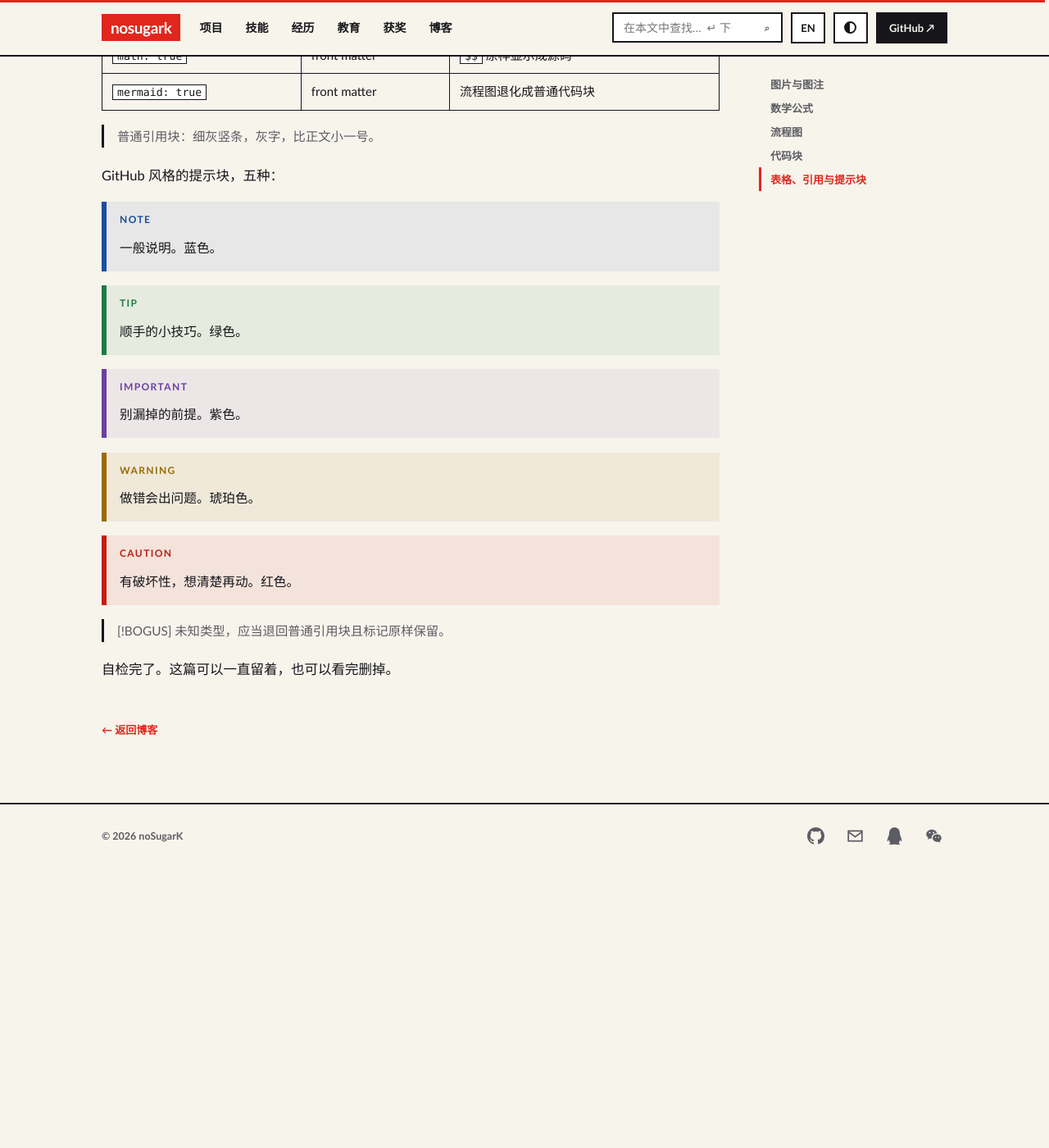
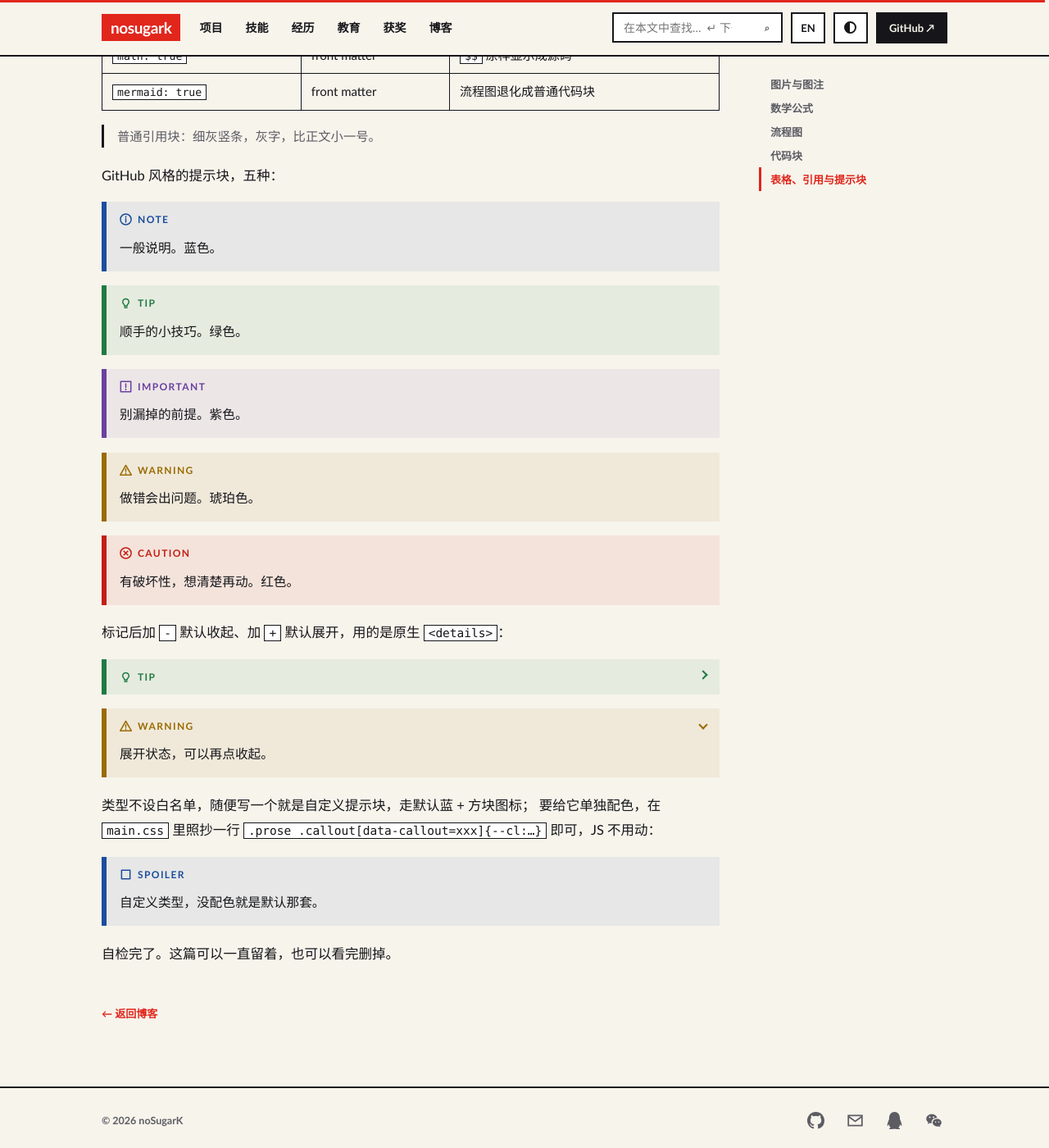
Before and after one commit to noSugarK/nosugark.github.io, a Jekyll site: the page built from _posts/2026-09-21-render-test.md, in a window 1280 px wide and 1400 px high, scrolled down 2881 px. Shown: the whole window at 82% size. Built offline with Jekyll 4.4.1, drawn with Linux system fonts in a browser that asks for light colours; before the commit the page ends 3946 px from its top, so only the background shows below that.

Commit message:
feat: 提示块加图标、折叠与自定义类型
- 五种类型各配内联 SVG 图标，描边走 currentColor 跟随配色
- 标记后加 - 默认收起、加 + 默认展开，用原生 details
- 类型不再设白名单，> [!XXX] 走默认色，配色在 CSS 里加一行即可

```diff
--- a/_posts/2026-09-21-render-test.md
+++ b/_posts/2026-09-21-render-test.md
@@ -94,7 +94,20 @@ GitHub 风格的提示块，五种：
 > [!CAUTION]
 > 有破坏性，想清楚再动。红色。
 
-> [!BOGUS]
-> 未知类型，应当退回普通引用块且标记原样保留。
+标记后加 `-` 默认收起、加 `+` 默认展开，用的是原生 `<details>`：
+
+> [!TIP]-
+> 收起状态，点标题这行展开。
+>
+> 折叠块里段落、代码、列表都正常。
+
+> [!WARNING]+
+> 展开状态，可以再点收起。
+
+类型不设白名单，随便写一个就是自定义提示块，走默认蓝 + 方块图标；
+要给它单独配色，在 `main.css` 里照抄一行 `.prose .callout[data-callout=xxx]{--cl:…}` 即可，JS 不用动：
+
+> [!SPOILER]
+> 自定义类型，没配色就是默认那套。
 
 自检完了。这篇可以一直留着，也可以看完删掉。
--- a/assets/css/main.css
+++ b/assets/css/main.css
@@ -428,11 +428,13 @@ footer .wrap{display:flex;justify-content:space-between;align-items:center;gap:1
    原来是 8px 强调色粗杠，和 .prose h2 的竖杠一模一样，扫一眼分不出是引用还是标题。 */
 .prose blockquote{border-left:3px solid var(--line);padding-left:16px;
   color:var(--muted);font-size:.93em}
-.prose blockquote>*+*{margin-top:.8em}
+.prose blockquote>*+*,.prose .callout details>*+*{margin-top:.8em}
 /* GitHub 的 > [!NOTE] 语法 kramdown 不认，由 site.js 摘掉首行标记后打上 .callout。
-   竖条 / 标签 / 淡底共用 --cl，换类型只换这一个变量。
+   竖条 / 标签 / 图标 / 淡底共用 --cl，换类型只换这一个变量。
    类型写在 data-callout 上而不是类名里：note / tip 这种词太通用，
-   .note 已经被空状态框占着了。 */
+   .note 已经被空状态框占着了。
+   自定义类型（> [!XXX]）直接可用，走默认色和方块图标；
+   要给它专属配色，在下面照抄一行就行，JS 不用动。 */
 .prose .callout{--cl:var(--c-note);
   border-left:6px solid var(--cl);padding:14px 16px;
   background:color-mix(in srgb,var(--cl) 8%,transparent);
@@ -441,7 +443,19 @@ footer .wrap{display:flex;justify-content:space-between;align-items:center;gap:1
 .prose .callout[data-callout=important]{--cl:var(--c-imp)}
 .prose .callout[data-callout=warning]{--cl:var(--c-warn)}
 .prose .callout[data-callout=caution]{--cl:var(--c-caution)}
-.callout-label{display:block;font:700 12px var(--mono);letter-spacing:1.4px;color:var(--cl)}
+.callout-label{display:flex;align-items:center;gap:7px;
+  font:700 12px var(--mono);letter-spacing:1.4px;text-transform:uppercase;color:var(--cl)}
+/* 图标只给线条，颜色靠 currentColor 跟着 --cl 走，深浅色不用各画一套 */
+.callout-label svg{flex:none;width:15px;height:15px;
+  fill:none;stroke:currentColor;stroke-width:1.6;stroke-linecap:round;stroke-linejoin:round}
+/* 折叠式：> [!NOTE]- 默认收起，> [!NOTE]+ 默认展开。
+   summary 自带的三角各浏览器画得不一样，关掉换成右侧自己的箭头。 */
+.callout details>summary{cursor:pointer;list-style:none}
+.callout details>summary::-webkit-details-marker{display:none}
+.callout details>summary::after{content:"";flex:none;margin-left:auto;width:6px;height:6px;
+  border-right:2px solid currentColor;border-bottom:2px solid currentColor;
+  transform:translateY(-2px) rotate(-45deg);transition:transform .2s var(--ease)}
+.callout details[open]>summary::after{transform:translateY(-1px) rotate(45deg)}
 .prose img{max-width:100%;border:var(--bd) solid var(--line)}
 /* 图片独占一段时 JS 把外层 <p> 换成 <figure>，alt 直接当图注 */
 .prose figure img{display:block;margin-inline:auto}   /* display:block 自己不会居中，靠 auto 边距 */
--- a/assets/js/site.js
+++ b/assets/js/site.js
@@ -745,21 +745,40 @@ syncTimeline();
 enhanceCode();
 
 /* 提示块：GitHub 的 > [!NOTE] 语法 kramdown 不认，原样留在 <blockquote> 第一段开头。
-   在这儿把标记摘掉换成 .callout + 一行标签，样式全交给 CSS。 */
-const CALLOUT = { note:"NOTE", tip:"TIP", important:"IMPORTANT", warning:"WARNING", caution:"CAUTION" };
+   在这儿把标记摘掉、补图标和标签、打上 .callout + data-callout，配色全在 CSS 里。
+   - 类型不设白名单：> [!XXX] 也认，走默认色 + 方块图标，
+     要专属配色在 main.css 里加一条 [data-callout=xxx] 就行，这里不用动。
+   - 标记后跟 - 或 + 则折叠：- 默认收起，+ 默认展开，用原生 <details>。
+   图标都画在 16×16 网格上，只给路径，描边颜色 CSS 用 currentColor 接。 */
+const ICON = {
+  note:      '<circle cx="8" cy="8" r="7"/><path d="M8 7.2v4.6M8 4.2v1"/>',
+  tip:       '<path d="M5.4 9.6a4 4 0 1 1 5.2 0c-.6.5-.9 1-.9 1.7v.6H6.3v-.6c0-.7-.3-1.2-.9-1.7z"/><path d="M6.4 14h3.2"/>',
+  important: '<rect x="1.4" y="1.4" width="13.2" height="13.2"/><path d="M8 4.2v4.8M8 11.2v1"/>',
+  warning:   '<path d="M8 1.6 15.2 14H.8z"/><path d="M8 6.2v3.4M8 11.6v1"/>',
+  caution:   '<circle cx="8" cy="8" r="7"/><path d="m5.5 5.5 5 5M10.5 5.5l-5 5"/>',
+  _:         '<rect x="2.5" y="2.5" width="11" height="11"/>'   /* 自定义类型的兜底 */
+};
+
 if(isPost) $$(".prose blockquote").forEach(bq => {
   const p1 = bq.firstElementChild, txt = p1 && p1.firstChild;
   if(!txt || txt.nodeType !== 3) return;          /* 首段不是以纯文本开头，不是提示块 */
-  const m = txt.data.match(/^\s*\[!(\w+)\]\s*\n?/);
-  const type = m && m[1].toLowerCase();
-  if(!CALLOUT[type]) return;
+  const m = txt.data.match(/^\s*\[!([\w-]+)\]([-+]?)\s*\n?/);
+  if(!m) return;
+  const type = m[1].toLowerCase(), fold = m[2];
   txt.data = txt.data.slice(m[0].length);
-  const label = document.createElement("b");
-  label.className = "callout-label";
-  label.textContent = CALLOUT[type];
-  bq.prepend(label);
   bq.className = "callout";
   bq.dataset.callout = type;
+
+  const head = document.createElement(fold ? "summary" : "b");
+  head.className = "callout-label";
+  head.innerHTML = '<svg viewBox="0 0 16 16" aria-hidden="true">' +
+    (ICON[type] || ICON._) + "</svg>" + esc(type);
+  if(!fold){ bq.prepend(head); return; }
+
+  const d = document.createElement("details");
+  d.open = fold === "+";
+  d.append(head, ...bq.childNodes);   /* 展开式取静态快照，再把正文整体搬进 details */
+  bq.append(d);
 });
 
 /* 正文图片：懒加载 + 异步解码，顺带把 alt 兜成图注。markdown 语法带不了属性，只能在这儿补。 */
```
